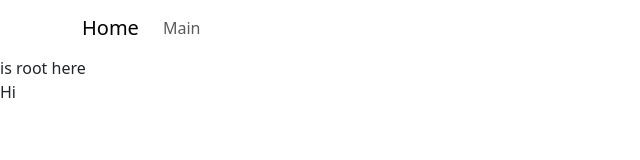
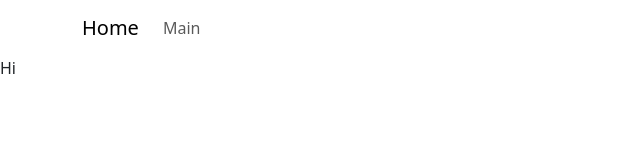
Before and after one commit to fray-cloud/mini-project, a React (Create React App) app: page /main in a window 1280 px wide. Shown: the top 160 px of the page, without its empty margins (0-640 px from the left). Built offline with nearby package versions, Linux system fonts and the light colour scheme.

Commit message:
wrapper update

```diff
--- a/src/App.tsx
+++ b/src/App.tsx
@@ -3,13 +3,18 @@ import logo from './logo.svg';
 import './App.css';
 import SiteRouter from './router/intex';
 import Header from './components/header';
+import { Container } from 'react-bootstrap';
 
 function App() {
   return (
     <>
-      <Header/>
-      <div>is root here</div>
-      <SiteRouter/>
+    <div className='wrapper'>
+      <div className='contentWrapper'>
+        <Header/>
+        <SiteRouter/>
+      </div>
+      {/* footer */}
+    </div>
     </>
   );
 }
```
